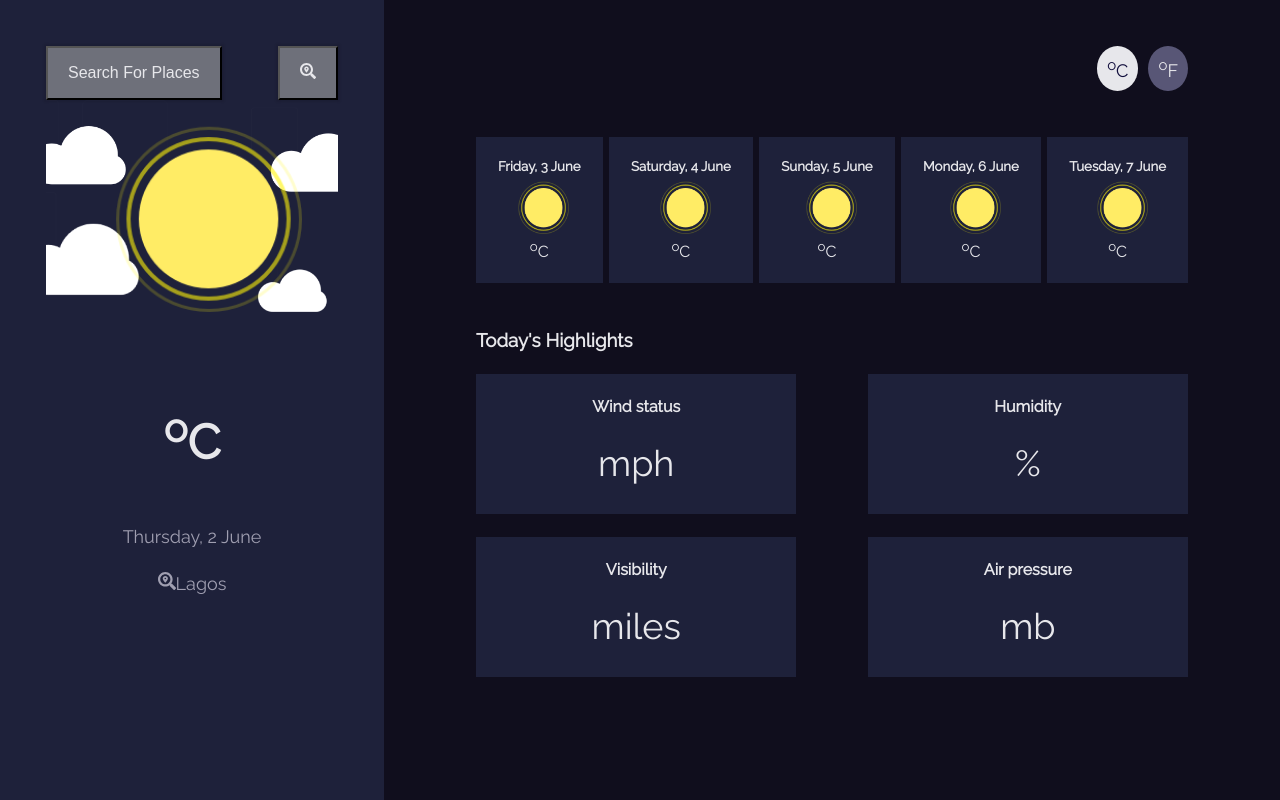
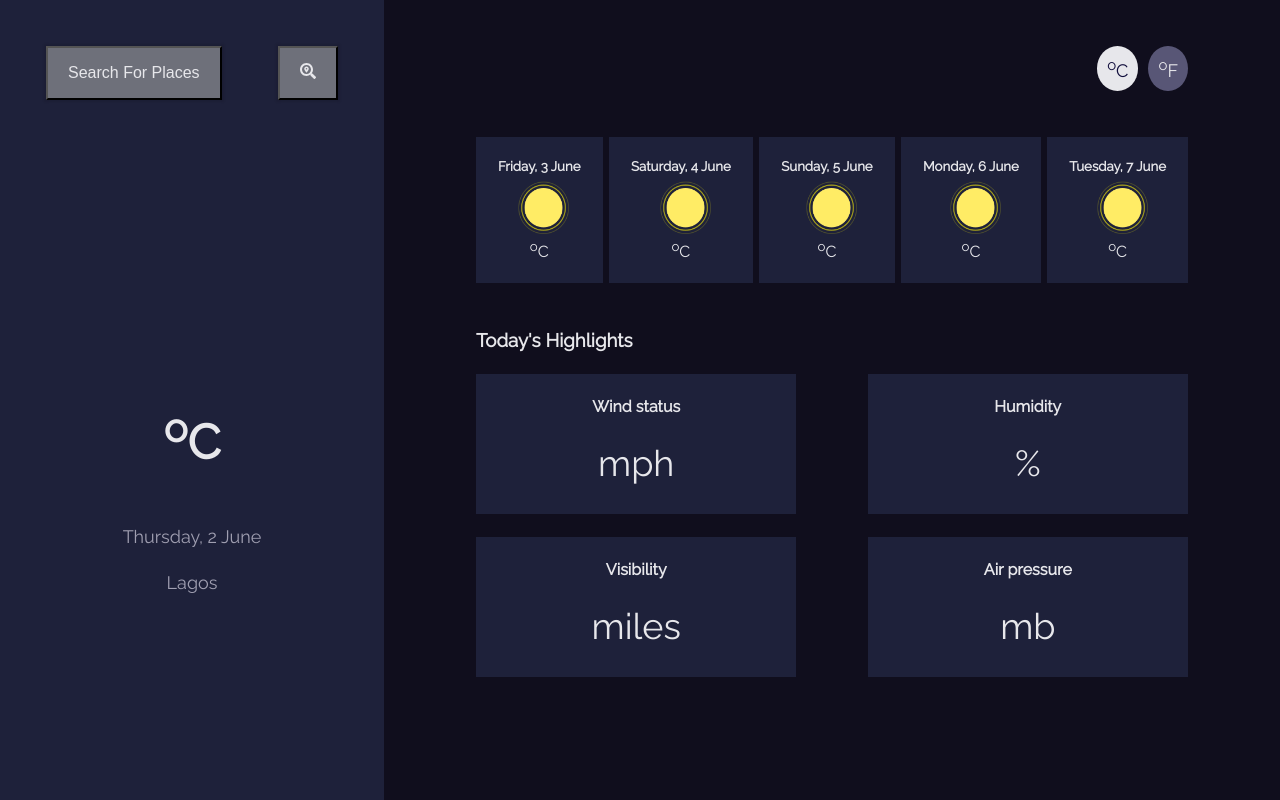
Before and after one commit to Folareen/weather-app, a React (Create React App) app: page / in a window 1280 px wide. Built offline with nearby package versions, Linux system fonts and the light colour scheme.

Commit message:
main weather background change

```diff
--- a/src/Main.jsx
+++ b/src/Main.jsx
@@ -1,15 +1,24 @@
-import { useState } from 'react';
 import { FaSearchLocation} from 'react-icons/fa';
-import background from './images/Clear.png';
 import { displayDate } from './App';
 
-const mainProperties = {
-    backgroundUrl: background,
-    temperatute: "15",
-    condition: "",
-    date: "",
-    currentLocation : ""
-}
+import Clear from './images/Clear.png';
+import Hail from './images/Hail.png';
+import HeavyCloud from './images/HeavyCloud.png';
+import HeavyRain from './images/HeavyRain.png';
+import LightCloud from './images/LightCloud.png';
+import LightRain from './images/LightRain.png';
+import Shower from './images/Shower.png';
+import Sleet from './images/Sleet.png';
+import Snow from './images/Snow.png';
+import Thunderstorm from './images/Thunderstorm.png';
+
+// const mainProperties = {
+//     backgroundUrl: clear,
+//     temperatute: "15",
+//     condition: "",
+//     date: "",
+//     currentLocation : ""
+// }
 // console.log(mainProperties.backgroundUrl)
 
 
@@ -19,8 +28,61 @@ const mainProperties = {
 const Main = (props) =>{
 
     //props.weather
+    // const [background, setBackground] = useState("")
 
     console.log(props.condition)
+
+    function getImage(){
+        switch (props.condition){
+            case "clear sky" :
+                return Clear;
+                break;
+            case "broken clouds":
+                return LightCloud;
+                break;
+            case "few clouds" :
+                return LightCloud;
+                break;
+            case "light cloud" :
+                return LightCloud;
+                break;
+            case "broken clouds" :
+                return LightCloud;
+                break;
+            case "scattered clouds"  :
+                return LightCloud;
+                break;
+            case "overcast clouds"  :
+                return LightCloud;
+                break;
+            case "heavy clouds":
+                return HeavyCloud;
+                break;
+            case "heavy rain":
+                return HeavyRain;
+                break;
+            case "light rain":
+                return LightRain;
+                break;
+            case "shower":
+                return Shower;
+                break;
+            case "sleet":
+                return Sleet;
+                break;
+            case "snow":
+                return Snow;
+                break;
+            case "thunderstorm":
+                return Thunderstorm;
+                break;
+            case "hail":
+                return Hail;
+                break;
+            // default:
+            //     return LightCloud;
+        }
+    }
 
 
     return(
@@ -35,7 +97,7 @@ const Main = (props) =>{
                     </button>
                 </div>
                 <div className="condition-img">
-                    <img src={mainProperties.backgroundUrl} alt="hahah" />
+                    <img src={getImage()} />
                 </div>
                 <h3 className="temperature">
                     {props.temp}<span><sup>o</sup>C</span>
@@ -47,7 +109,6 @@ const Main = (props) =>{
                     {displayDate(0)}
                 </p>
                 <p className="location">
-                    <FaSearchLocation/>
                     {props.location}
                 </p>
 
--- a/src/Weatherhighlight.jsx
+++ b/src/Weatherhighlight.jsx
@@ -1,3 +1,4 @@
+import {FaPlay} from 'react-icons/fa';
 
 const Weatherhighlight = (props) => {
 
@@ -32,9 +33,9 @@ const Weatherhighlight = (props) => {
             <p className="value">
                 {isNotEmpty() ? (props.highlightData.wind.speed) : ("")}<span>mph</span>
             </p>
-            <div className="indicator">
-                {/* some rand loll */}
-            </div>
+            {/* <div className="indicator">
+                <FaPlay/>
+            </div> */}
         </div>
         <div className="weather-highlight">
             <h5>
@@ -43,9 +44,8 @@ const Weatherhighlight = (props) => {
             <p className="value">
                 {isNotEmpty() ? (props.highlightData.main.humidity) : ("")}<span>%</span>
             </p>
-            <div className="indicator">
-                {/* some rand loll */}
-            </div>
+            {/* <div className="indicator">
+            </div> */}
         </div>
         <div className="weather-highlight">
             <h5>
@@ -54,9 +54,8 @@ const Weatherhighlight = (props) => {
             <p className="value">
                 {isNotEmpty() ? Math.ceil(props.highlightData.visibility / 1609) : ("")}<span>miles</span>
             </p>
-            <div className="indicator">
-                {/* some rand loll */}
-            </div>
+            {/* <div className="indicator">
+            </div> */}
         </div>
         <div className="weather-highlight">
             <h5>
@@ -65,9 +64,8 @@ const Weatherhighlight = (props) => {
             <p className="value">
                 {isNotEmpty() ? (props.highlightData.main.pressure) : ("")}<span>mb</span>
             </p>
-            <div className="indicator">
-                {/* some rand loll */}
-            </div>
+            {/* <div className="indicator">
+            </div> */}
         </div>
     </>
   )
--- a/src/css/index.css
+++ b/src/css/index.css
@@ -108,10 +108,12 @@
 
 .main {
   width: 100%;
-  background-color: #1E213A;
+  background-color: #04050e;
   height: 100%;
   padding: 46px;
   text-align: center;
+  position: relative;
+  background: #1E213A;
 }
 
 @media (min-width: 768px) {
@@ -141,9 +143,16 @@
 .main .condition-img {
   width: 100%;
   height: 30%;
-  background-image: url("../images/Cloud-background.png");
-  background-position: center;
-  background-size: cover;
+  -webkit-animation-name: move;
+          animation-name: move;
+  -webkit-animation-duration: 3s;
+          animation-duration: 3s;
+  -webkit-animation-iteration-count: infinite;
+          animation-iteration-count: infinite;
+  -webkit-animation-timing-function: ease-in-out;
+          animation-timing-function: ease-in-out;
+  -webkit-animation-fill-mode: forwards;
+          animation-fill-mode: forwards;
 }
 
 .main .condition-img img {
@@ -173,6 +182,28 @@
   color: #A09FB1;
   margin-top: 25px;
   text-transform: capitalize;
+}
+
+@-webkit-keyframes move {
+  0% {
+    -webkit-transform: translateY(0);
+            transform: translateY(0);
+  }
+  0% {
+    -webkit-transform: translateY(-5px) scale(1.1);
+            transform: translateY(-5px) scale(1.1);
+  }
+}
+
+@keyframes move {
+  0% {
+    -webkit-transform: translateY(0);
+            transform: translateY(0);
+  }
+  0% {
+    -webkit-transform: translateY(-5px) scale(1.1);
+            transform: translateY(-5px) scale(1.1);
+  }
 }
 
 .highlights {
@@ -286,4 +317,24 @@
 .highlights .weather-highlights .weather-highlight .value span {
   font-size: 36px;
 }
+
+.highlights .weather-highlights .weather-highlight .indicator {
+  font-size: 12px;
+  border-radius: 50%;
+  padding: 10px;
+  display: -webkit-box;
+  display: -ms-flexbox;
+  display: flex;
+  -ms-flex-item-align: center;
+      align-self: center;
+  -webkit-box-pack: center;
+      -ms-flex-pack: center;
+          justify-content: center;
+  color: lightgray;
+  background-color: darkgrey;
+  width: -webkit-max-content;
+  width: -moz-max-content;
+  width: max-content;
+  margin: 0 auto;
+}
 /*# sourceMappingURL=index.css.map */
--- a/src/scss/index.scss
+++ b/src/scss/index.scss
@@ -108,10 +108,14 @@
 
 .main {
     width: 100%;
-    background-color: #1E213A;
+    background-color: #04050e;
     height: 100%;
     padding: 46px;
     text-align: center;
+    position: relative;
+    // background-image: url("../images/Cloud-background.png");
+    background: #1E213A;
+
 
     @include large {
         width: 30%;
@@ -133,13 +137,18 @@
     .condition-img {
         width: 100%;
         height: 30%;
-        background-image: url("../images/Cloud-background.png");
-        background-position: center;
-        background-size: cover;
+
+        // background-color: rgba(0, 0, 0, 0.9);
 
         img {
-            height: 100%
+            height: 100%;
         }
+
+        animation-name: move;
+        animation-duration: 3s;
+        animation-iteration-count: infinite;
+        animation-timing-function: ease-in-out;
+        animation-fill-mode: forwards;
     }
 
 
@@ -171,6 +180,16 @@
     }
 
 
+}
+
+@keyframes move {
+    0% {
+        transform: translateY(0);
+    }
+
+    0% {
+        transform: translateY(-5px) scale(1.1);
+    }
 }
 
 // highlights
@@ -272,6 +291,21 @@
                 }
             }
 
+            .indicator {
+                // height: 30px;
+                // width: 30px;
+                font-size: 12px;
+                border-radius: 50%;
+                padding: 10px;
+                display: flex;
+                align-self: center;
+                justify-content: center;
+                color: lightgray;
+                background-color: darkgrey;
+                width: max-content;
+                margin: 0 auto;
+            }
+
         }
     }
 
```
Also changed, not shown: 1 other file (tests, documents, lock files or other folders).
